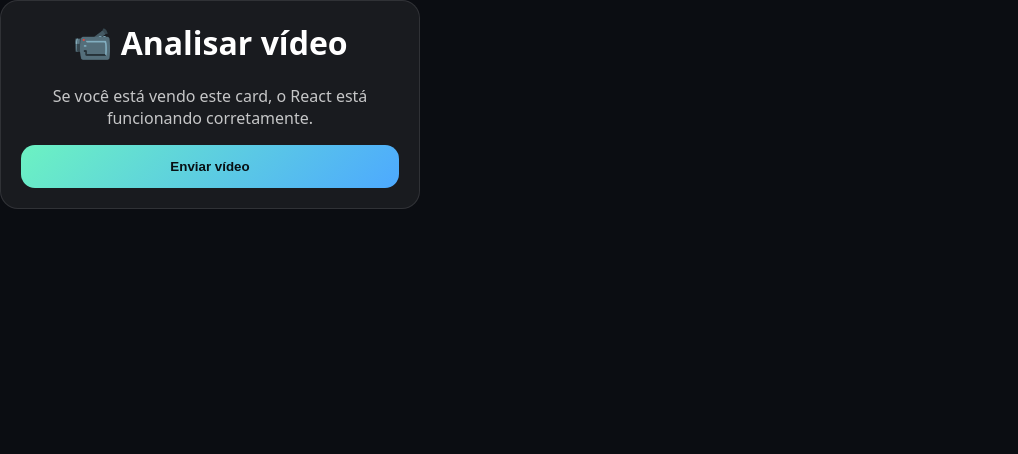
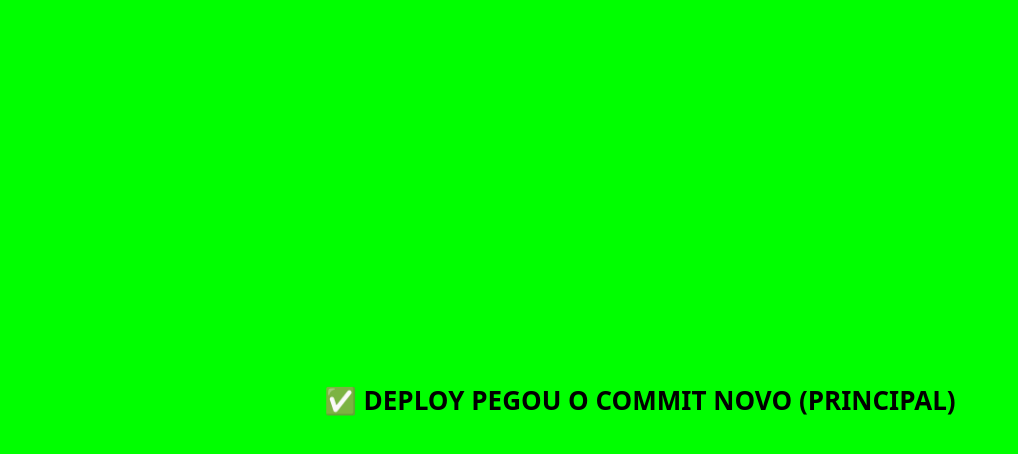
Before and after one commit to paivarobin16-alt/Viracheck---1.0.0, a React app: page / in a window 1280 px wide. Shown: the top 454 px of the page, without its empty margins (0-1018 px from the left). Built offline with nearby package versions, Linux system fonts and the light colour scheme; the HTML template or start-up script is replaced by a standard one.

Commit message:
Update Analyze.tsx

```diff
--- a/src/pages/Analyze.tsx
+++ b/src/pages/Analyze.tsx
@@ -1,37 +1,18 @@
 export default function Analyze() {
   return (
-    <div
-      style={{
-        width: "100%",
-        maxWidth: 420,
-        background: "rgba(255,255,255,0.06)",
-        border: "1px solid rgba(255,255,255,0.1)",
-        borderRadius: 18,
-        padding: 20,
-        textAlign: "center",
-        color: "white",
-      }}
-    >
-      <h1 style={{ marginTop: 0 }}>📹 Analisar vídeo</h1>
-
-      <p style={{ opacity: 0.75 }}>
-        Se você está vendo este card, o React está funcionando corretamente.
-      </p>
-
-      <button
-        style={{
-          width: "100%",
-          padding: 14,
-          borderRadius: 14,
-          border: "none",
-          fontWeight: 800,
-          cursor: "pointer",
-          background: "linear-gradient(135deg,#6cf2c2,#4da9ff)",
-          color: "#081014",
-        }}
-      >
-        Enviar vídeo
-      </button>
+    <div style={{
+      minHeight: "100vh",
+      background: "lime",
+      color: "black",
+      fontSize: 26,
+      fontWeight: 900,
+      display: "flex",
+      alignItems: "center",
+      justifyContent: "center",
+      textAlign: "center",
+      padding: 20
+    }}>
+      ✅ DEPLOY PEGOU O COMMIT NOVO (PRINCIPAL)
     </div>
   );
 }
```
